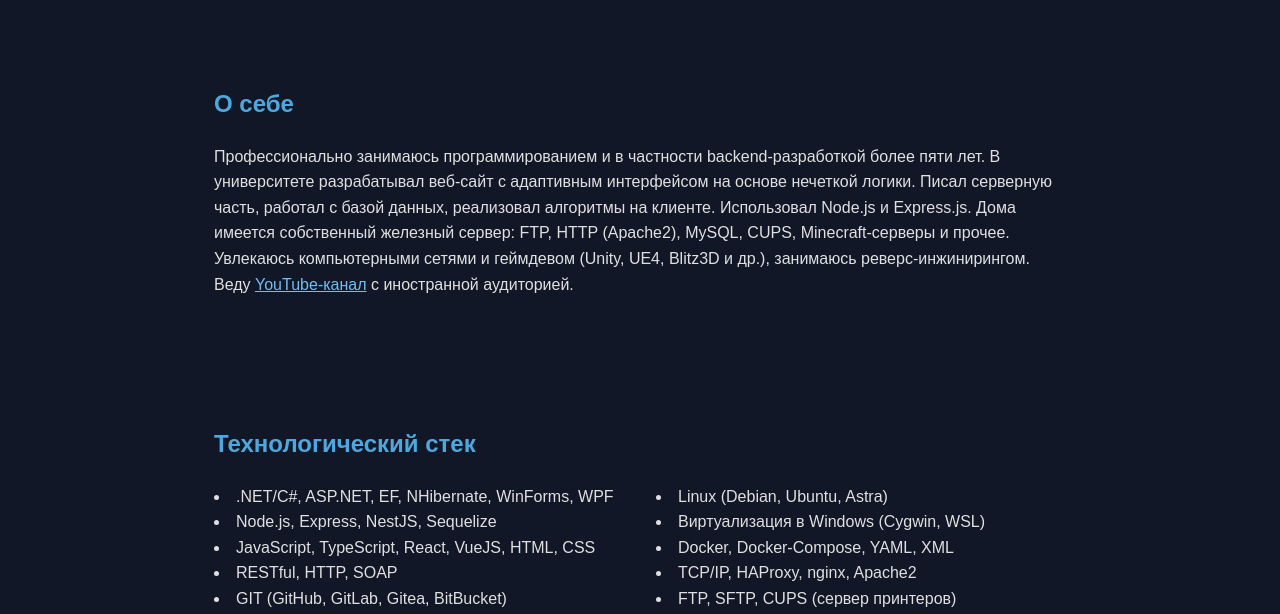
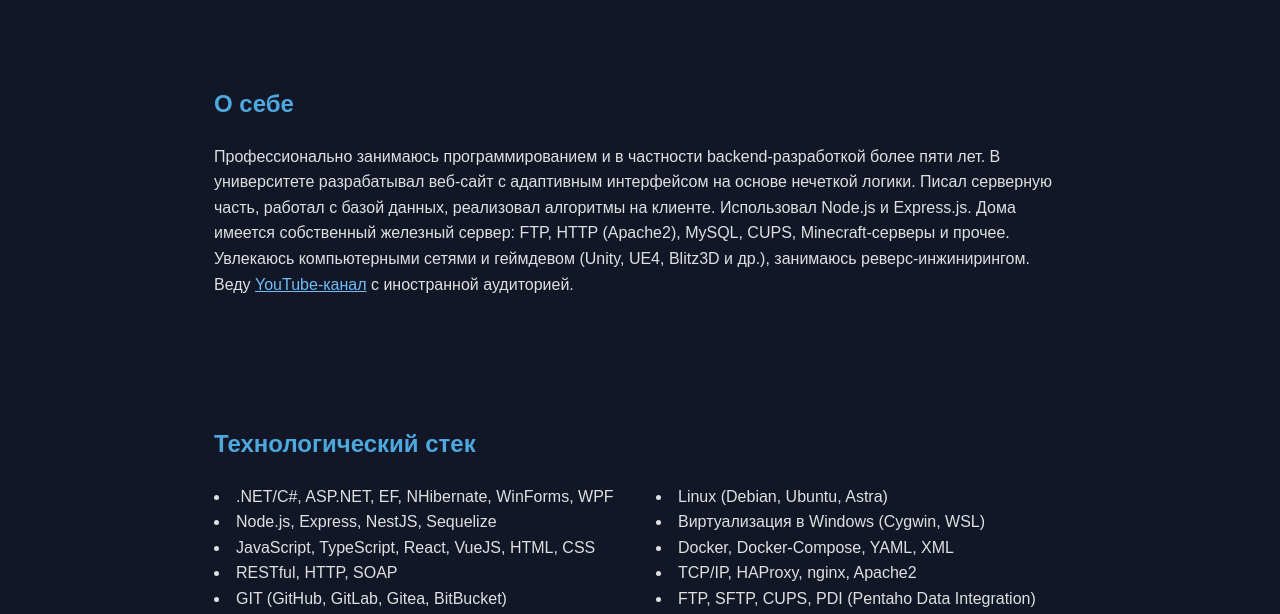
Before and after one commit to RGNGIT/about-page-homyak, a plain HTML site: page index.html in a window 1280 px wide. Shown: the part 186-800 px from the top of the page. Drawn offline with Linux system fonts and the light colour scheme.

Commit message:
Обновление информации

```diff
--- a/index.html
+++ b/index.html
@@ -313,7 +313,7 @@
             <li>Виртуализация в Windows (Cygwin, WSL)</li>
             <li>Docker, Docker-Compose, YAML, XML</li>
             <li>TCP/IP, HAProxy, nginx, Apache2</li>
-            <li>FTP, SFTP, CUPS (сервер принтеров)</li>
+            <li>FTP, SFTP, CUPS, PDI (Pentaho Data Integration)</li>
             <li>Keepalived (vIP), RabbitMQ, NFS, Samba, GlusterFS, Kerberos</li>
           </ul>
         </div>
```
